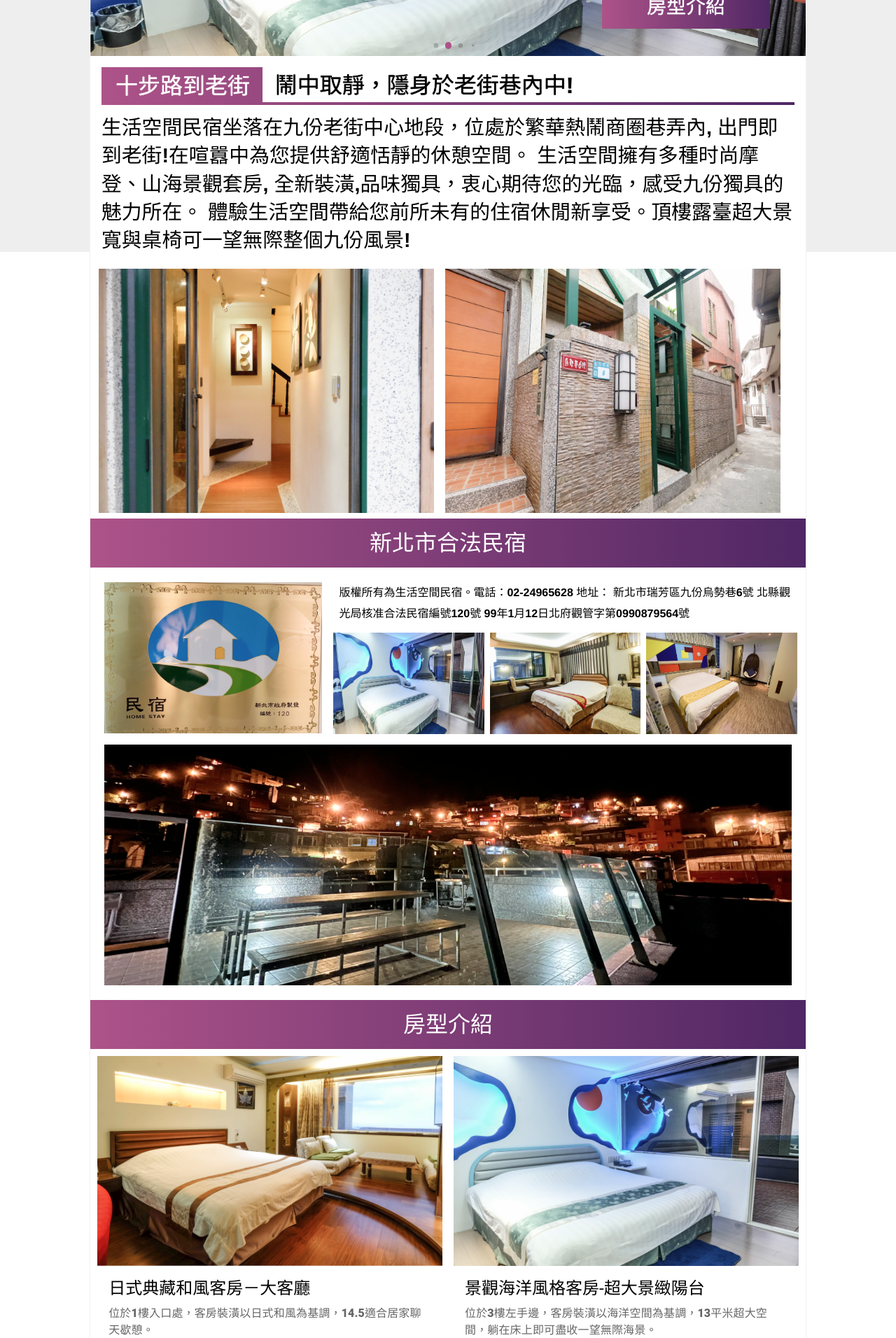
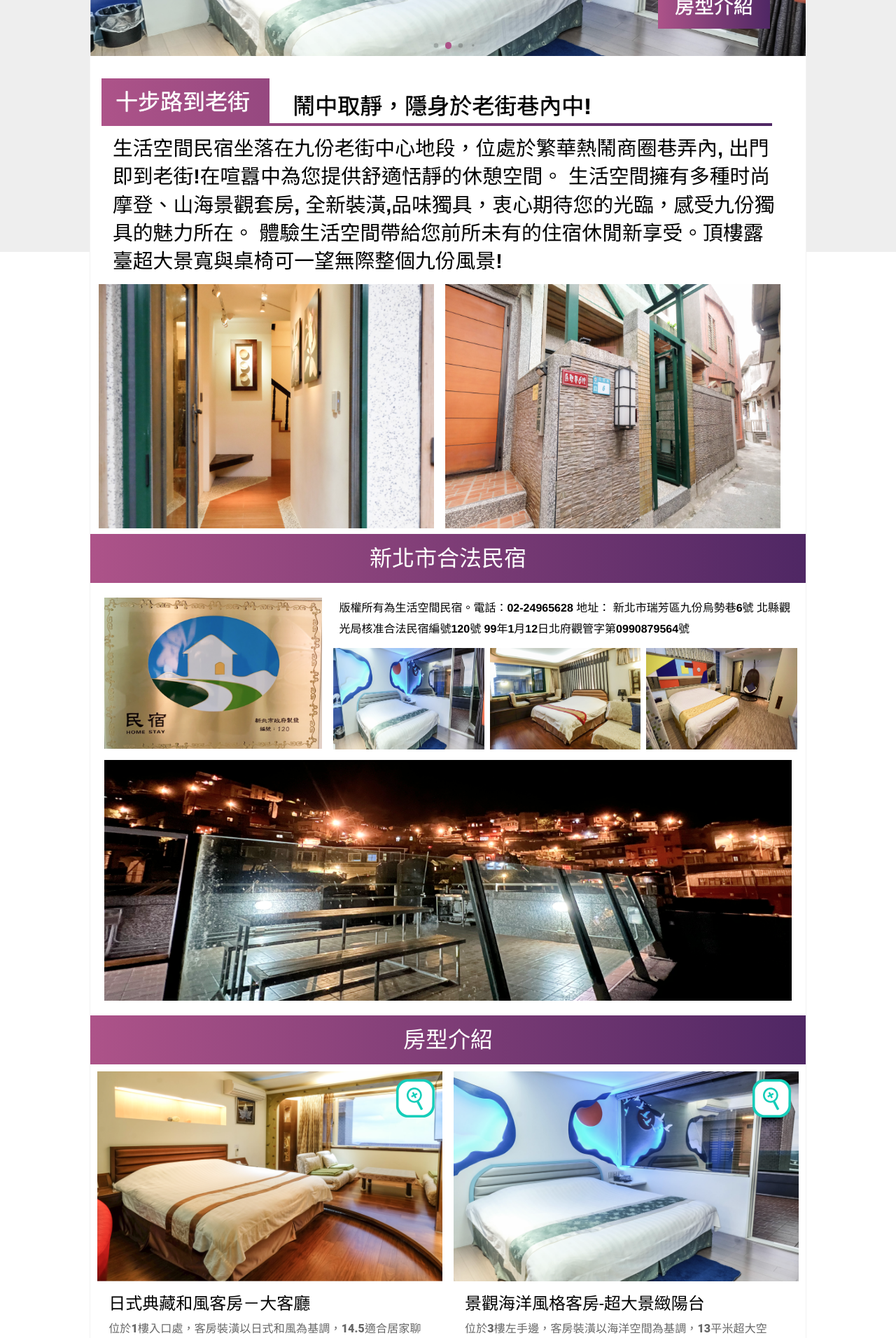
Before and after one commit to brian890804/homestay, a React (Vite) app: page / in a window 1280 px wide. Shown: the part 440-2352 px from the top of the page at 70% size. Built offline with nearby package versions, Linux system fonts and the light colour scheme.

Commit message:
新增
新增圖片 預覽套件、 調整至頂方塊位置、 更改 首頁CSS排版、移除 Layout

```diff
--- a/package.json
+++ b/package.json
@@ -20,6 +20,7 @@
     "react": "^18.2.0",
     "react-device-detect": "^2.2.2",
     "react-dom": "^18.2.0",
+    "react-medium-image-zoom": "^5.0.3",
     "react-spring": "^9.5.2",
     "react-zmage": "^0.8.5-beta.37",
     "sass": "^1.54.5",
--- a/src/App.jsx
+++ b/src/App.jsx
@@ -13,7 +13,10 @@ function App() {
     <div
       style={{
         backgroundColor: '#fff',
-        userSelect: 'none'
+        userSelect: 'none',
+        minHeight: '100vh',
+        height: '100%',
+        overflowY: 'auto'
       }}>
       <Suspense fallback={"等等"} >
         <Routes show={show} />
--- a/src/_basic/pages/block/MoveTop.jsx
+++ b/src/_basic/pages/block/MoveTop.jsx
@@ -9,7 +9,7 @@ export default function MoveTop({ show }) {
             style={{
                 position: 'fixed',
                 bottom: '5%',
-                right: '15%',
+                right:'2%',
                 zIndex: 999,
                 display: show ? '' : 'none',
                 cursor: 'pointer',
--- a/src/_basic/pages/layout/MainLayout.jsx
+++ /dev/null
@@ -1,18 +0,0 @@
-import Grid from '@mui/material/Grid';
-import { isMobile } from 'react-device-detect';
-export default function MainLayout({ children }) {
-    return (
-        <Grid
-            container
-            sx={{
-                touchAction: 'none',
-                alignContent: 'center',
-                justifyContent: 'center',
-                textAlign: 'center',
-            }}
-        >
-            {children}
-        </Grid>
-
-    )
-}
--- a/src/app/module/components/MainPage/Introduce.jsx
+++ b/src/app/module/components/MainPage/Introduce.jsx
@@ -1,3 +1,4 @@
+import { Grid } from '@mui/material';
 import { isMobile } from 'react-device-detect';
 import Introduce1 from '../../../../assets/Introduce/Introduce1.png'
 import Introduce2 from '../../../../assets/Introduce/Introduce2.png'
@@ -11,32 +12,35 @@ export default function Introduce() {
 }
 function Title() {
     return (
-        <div className={`fs-${isMobile ? 5 : 2} row  mx-0 mb-2`}>
-            <div className='col-12  text-start fw-bold p-0 mb-2 g-bc' style={{ position: 'relative' }}>
-                <label
+        <div className={`fs-${isMobile ? 5 : 2} row  mt-5 mx-3 `}>
+            <Grid
+                className='col-12  text-start fw-bold p-0 mb-2 g-bc'
+                container
+                direction="row"
+                justifyContent="center"
+                alignItems="center"
+                spacing={2}
+            >
+                <Grid item sm={3} xs={5.4}
                     className="g-ts-w"
                     style={{
+                        fontSize: '1em',
                         color: 'white',
                         padding: '3px 20px',
                     }}>
                     十步路到老街
-                </label>
-                <label
-                    className="g-ts-b"
+                </Grid>
+                <Grid item sm xs
+                    className="g-ts-b mb-1"
                     style={{
-                        top: 0,
-                        right: 0,
-                        left: 230,
-                        position: 'absolute',
-                        paddingTop: 2,
-                        fontSize: isMobile ? '0.7em' : '1em',
+                        fontSize: isMobile ? '0.6em' : '1em',
                         lineHeight: isMobile ? 2.2 : 1.5,
                         backgroundColor: '#fff',
                     }}
                 > &nbsp;
                     鬧中取靜，隱身於老街巷內中!
-                </label>
-            </div>
+                </Grid>
+            </Grid>
             <div
                 style={{
                     wordBreak: 'break-word',
@@ -51,7 +55,7 @@ function Title() {
                 全新裝潢,品味獨具，衷心期待您的光臨，感受九份獨具的魅力所在。
                 體驗生活空間帶給您前所未有的住宿休閒新享受。頂樓露臺超大景寬與桌椅可一望無際整個九份風景!
             </div>
-        </div>
+        </div >
     )
 }
 function Content() {
--- a/src/app/module/components/MainPage/RoomIntroduction.jsx
+++ b/src/app/module/components/MainPage/RoomIntroduction.jsx
@@ -99,8 +99,9 @@ function TipBox() {
         <div
             style={{
                 position: 'absolute',
+                textAlign:'center',
                 zIndex: 1,
-                width: isMobile ? '18vh' : '30vh',
+                width: isMobile ? '18vh' : '20vh',
                 bottom: '10%', right: '5%',
                 color: 'white',
             }}>
--- a/src/app/module/components/MuiCard.jsx
+++ b/src/app/module/components/MuiCard.jsx
@@ -1,13 +1,23 @@
-import * as React from 'react';
+import { useState, useCallback } from 'react';
 import styled from "@emotion/styled";
 import CardContent from '@mui/material/CardContent';
 import CardMedia from '@mui/material/CardMedia';
 import Typography from '@mui/material/Typography';
+import { Controlled as ControlledZoom } from 'react-medium-image-zoom'
+import ButtonBG from '../../../assets/Room/Button.png'
+import 'react-medium-image-zoom/dist/styles.css'
 import { CardActionArea } from '@mui/material';
 export default function MuiCard({ item }) {
+    const [control, set] = useState(false);
+    const handleZoomChange = useCallback(shouldZoom => {
+        console.log(shouldZoom, 'shouldZoom')
+        set(shouldZoom)
+    }, [])
     return (
         <MuiCardElement>
-            <CardActionArea className="text-start fw-bold box"  >
+            <div className="text-start fw-bold "   >
+                <img src={ButtonBG} alt='zoom_button' className='zoom_button' onClick={handleZoomChange} />
+                <ControlledZoom isZoomed={control} onZoomChange={(event) => !event && set(false)}>
                     <CardMedia
                         component="img"
                         className="img"
@@ -16,7 +26,8 @@ export default function MuiCard({ item }) {
                         draggable={false}
                         alt={`img ${item.name}`}
                     />
-            </CardActionArea>
+                </ControlledZoom >
+            </div>
             <CardContent className="text-start fw-bold" >
                 <Typography gutterBottom variant="h5" component="div" >
                     {item.name}
@@ -30,14 +41,22 @@ export default function MuiCard({ item }) {
 }
 
 const MuiCardElement = styled.div`/*  */
+  position:relative;
   width:100%,
   height:100%;
-
-  .img{
   transition: .5s;
+  cursor:default;
+  :hover{
+    transform:scale(1.03);
   }
 
-  .box:hover img{
-    transform:scale(1.01);
+  .zoom_button{
+    position: absolute;
+    top: 0;
+    z-index: 999;
+    right: 0 ;
+    :hover{
+        transform:scale(1.1);
+    }
   }
 `;
--- a/src/app/module/pages/Routes.jsx
+++ b/src/app/module/pages/Routes.jsx
@@ -1,4 +1,3 @@
-import MainLayout from "../../../_basic/pages/layout/MainLayout"
 import MoveTop from "../../../_basic/pages/block/MoveTop";
 import FirstPage from "./MainPage"
 import SecondPage from "./SecondPage";
@@ -8,11 +7,11 @@ import "swiper/css/pagination";
 import "swiper/css";
 export default function MainPage({ show }) {
     return (
-        <MainLayout >
+        < >
             <MoveTop show={show} />
             <FirstPage />
             <SecondPage />
             <ThirdPage />
-        </MainLayout>
+        </>
     )
 }
--- a/src/app/module/pages/ThirdPage.jsx
+++ b/src/app/module/pages/ThirdPage.jsx
@@ -27,7 +27,10 @@ export default function ThirdPage() {
                     spacing={2}
                 >
                     {
-                        HouseImgItems.map(item => <Grid item sm={6}> <MuiCard item={item} /></Grid>)
+                        HouseImgItems.map(item =>
+                            <Grid item sm={6} xs={12} key={item.name}>
+                                <MuiCard item={item} />
+                            </Grid>)
                     }
                 </Grid>
             </div>
--- a/vite.config.js
+++ b/vite.config.js
@@ -6,6 +6,6 @@ export default defineConfig({
   base:'https://brian890804.github.io/homestay/',
   plugins: [react()],
   server: {
-    // host: '192.168.1.109'
+    // host: '192.168.1.112'
   }
 })
```
Also changed, not shown: src/assets/Room/Button.png (added), 1 other file (tests, documents, lock files or other folders). Lines whose indentation alone changed are shown as unchanged.
